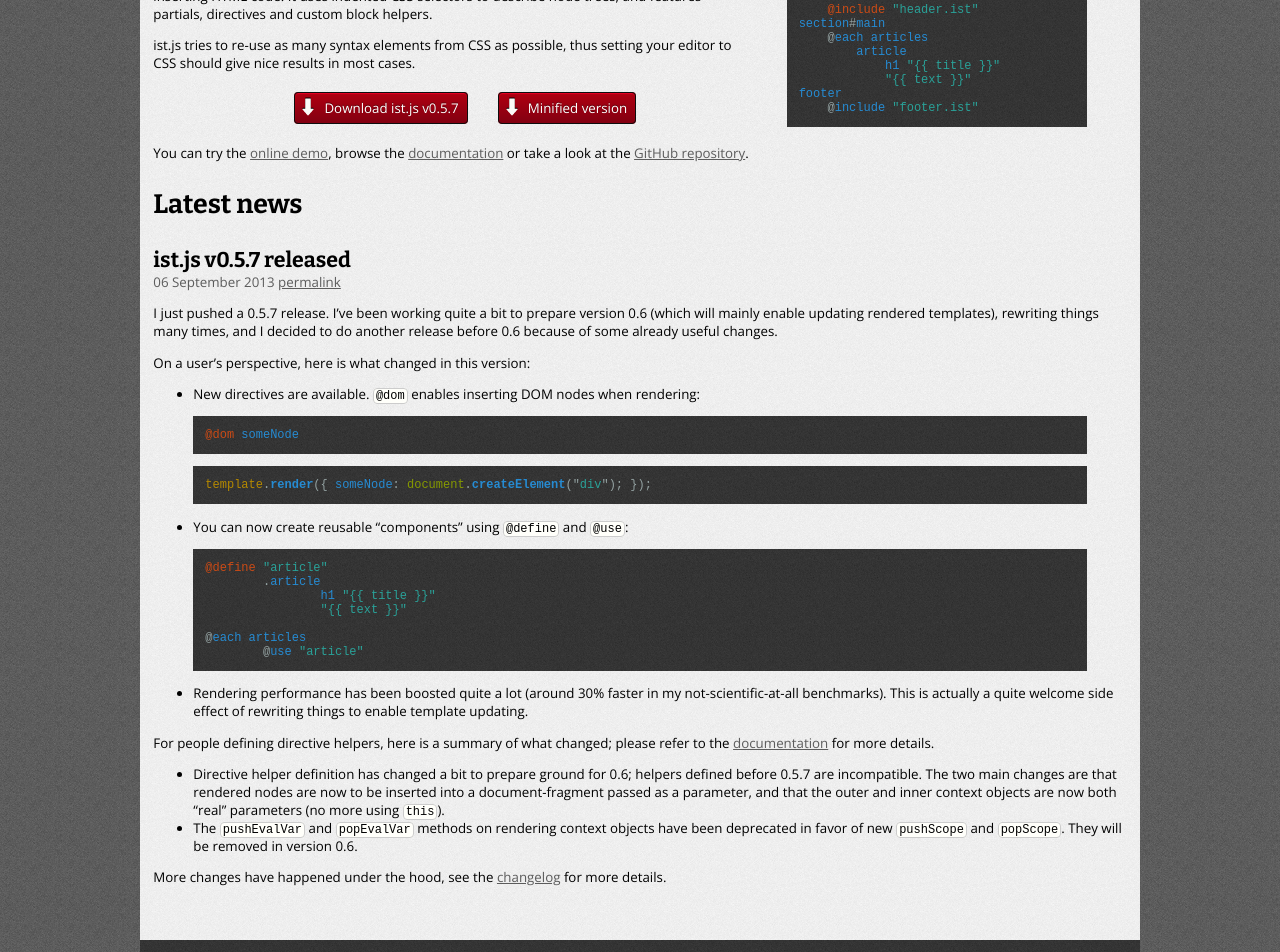
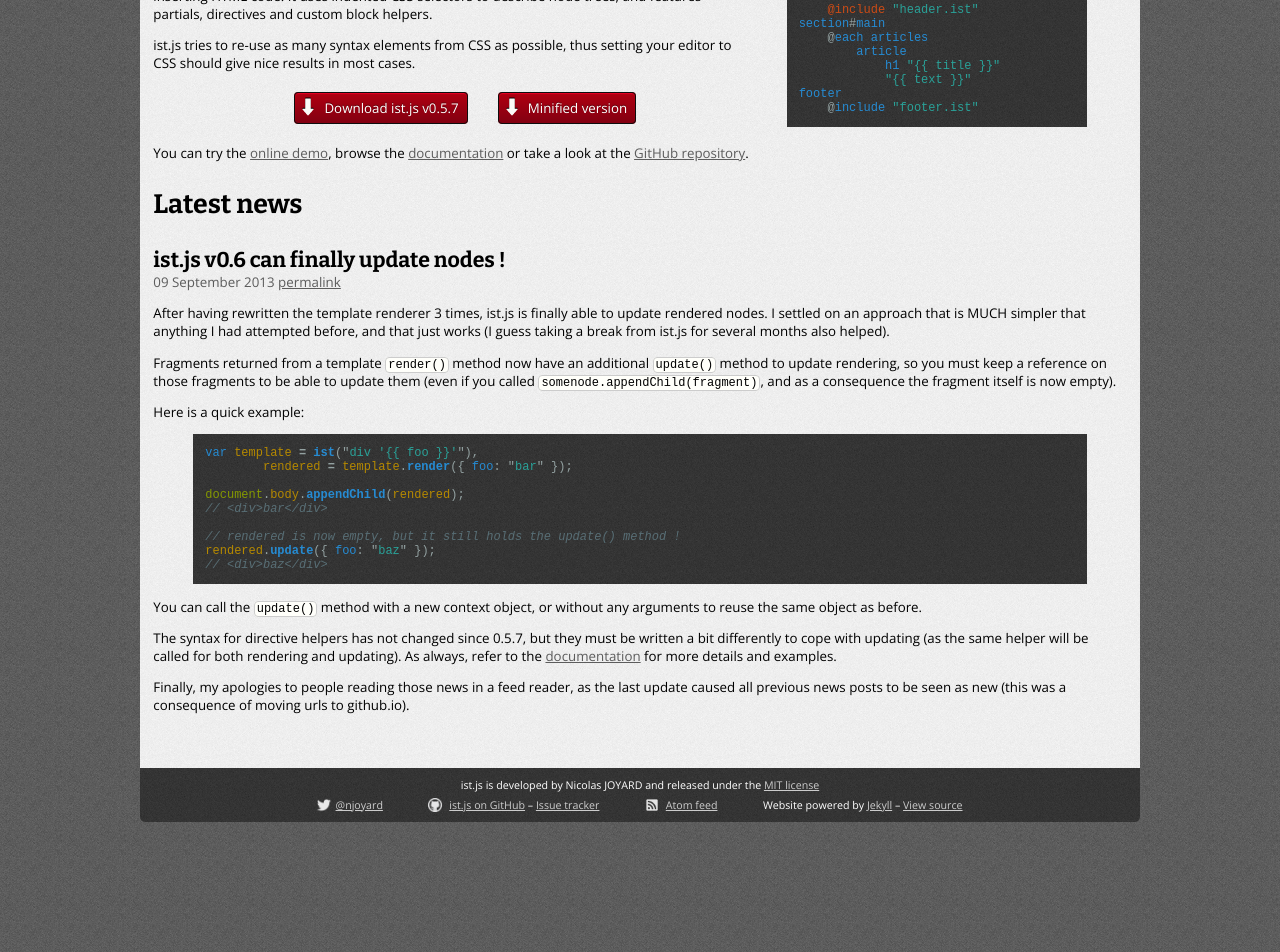
Before and after one commit to njoyard/ist, a Jekyll site: the page built from index.html, in a window 1280 px wide. Shown: the part 375-1327 px from the top of the page. Built offline with Jekyll 4.4.1, drawn with Linux system fonts in a browser that asks for light colours; Markdown is read by kramdown in place of the engine named in the settings.

```diff
--- /dev/null
+++ b/_posts/2013-09-09-ist-0.6-updates-nodes.markdown
@@ -0,0 +1,46 @@
+---
+layout: post
+title: ist.js v0.6 can finally update nodes !
+---
+
+{% assign opencurly = '{{' %}
+{% assign closecurly = '}}' %}
+
+After having rewritten the template renderer 3 times, ist.js is finally able
+to update rendered nodes.  I settled on an approach that is MUCH simpler that
+anything I had attempted before, and that just works (I guess taking a break
+from ist.js for several months also helped).
+
+Fragments returned from a template `render()` method now have an additional
+`update()` method to update rendering, so you must keep a reference on those
+fragments to be able to update them (even if you called
+`somenode.appendChild(fragment)`, and as a consequence the fragment itself is
+now empty).
+
+Here is a quick example:
+
+{% highlight js %}
+var template = ist("div '{{ opencurly }} foo {{ closecurly }}'"),
+	rendered = template.render({ foo: "bar" });
+
+document.body.appendChild(rendered);
+// <div>bar</div>
+
+// rendered is now empty, but it still holds the update() method !
+rendered.update({ foo: "baz" });
+// <div>baz</div>
+{% endhighlight %}
+
+You can call the `update()` method with a new context object, or without any
+arguments to reuse the same object as before.
+
+The syntax for directive helpers has not changed since 0.5.7, but they must
+be written a bit differently to cope with updating (as the same helper will be
+called for both rendering and updating).  As always, refer to the
+[documentation][1] for more details and examples.
+
+Finally, my apologies to people reading those news in a feed reader, as the
+last update caused all previous news posts to be seen as new (this was a
+consequence of moving urls to github.io).
+
+[1]: {{ site.url }}/doc.html
```
Also changed, not shown: src/doc.markdown (+320 -128 lines).
